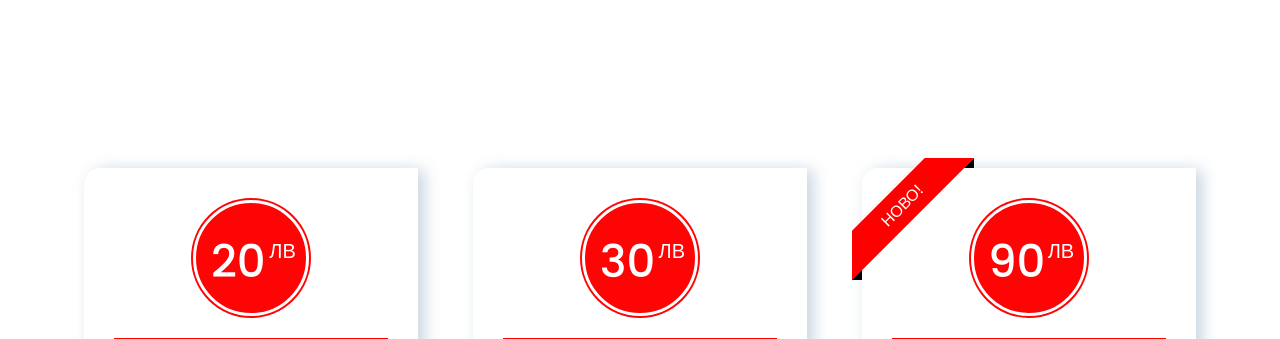
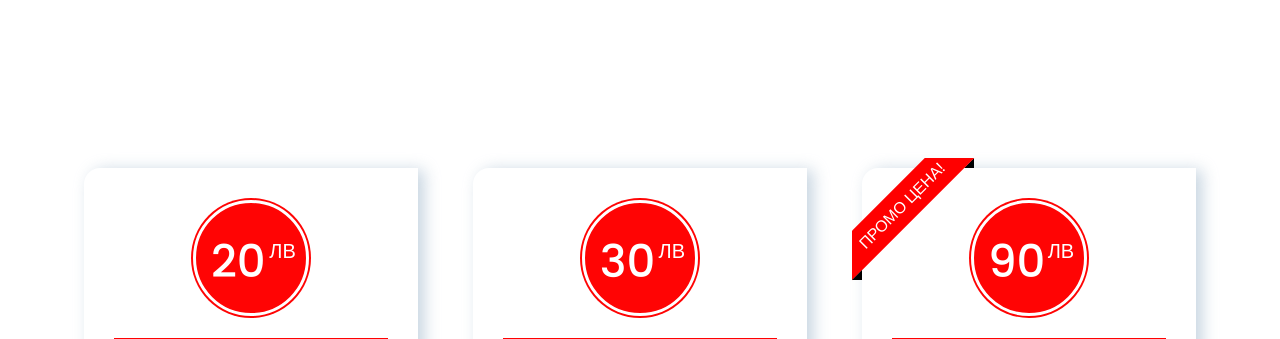
Before and after one commit to eminn-a/Gym-Project, a React (Vite) app: page / in a window 1280 px wide. Shown: the part 4000-4339 px from the top of the page. Built offline with nearby package versions, Linux system fonts and the light colour scheme.

Commit message:
data changes price table

```diff
--- a/src/components/PriceTable/PriceTable.jsx
+++ b/src/components/PriceTable/PriceTable.jsx
@@ -96,7 +96,7 @@ export default function PriceTable() {
       <div className={`${styles.table} ${styles.premium}`}>
         <div className={styles.ribbon}>
           {" "}
-          <span>НОВО!</span>
+          <span>ПРОМО ЦЕНА!</span>
         </div>
         <div className={styles.priceSection}>
           <div className={styles.priceArea}>
```
